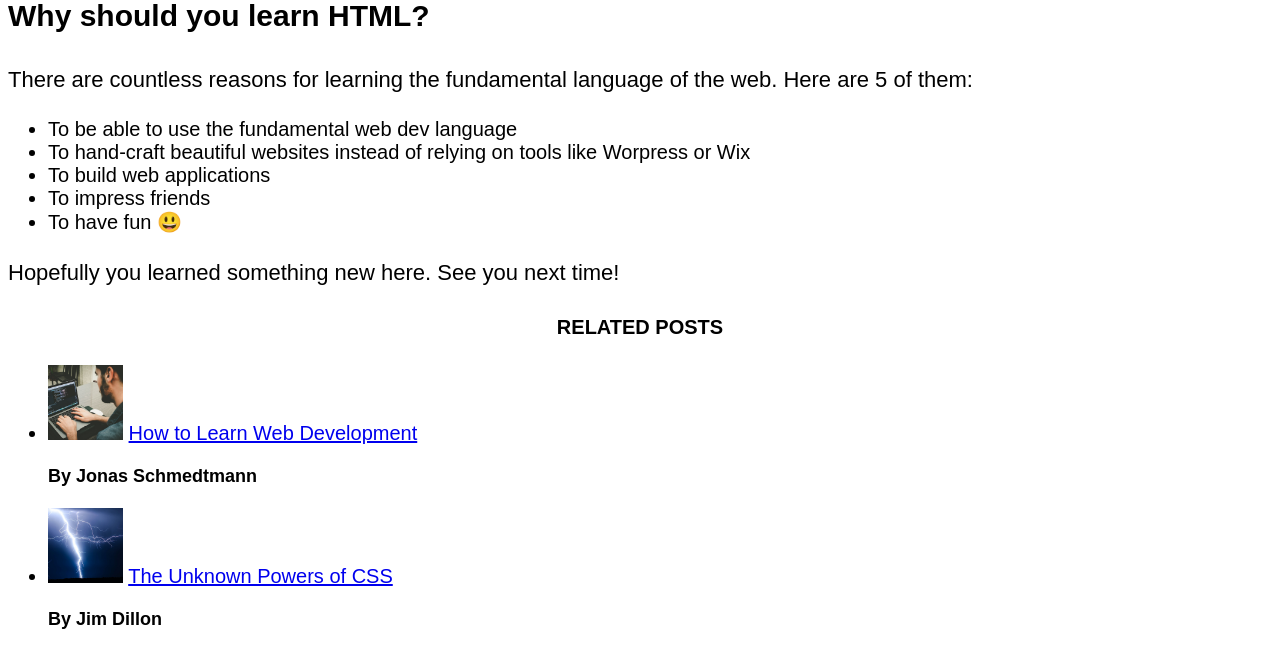
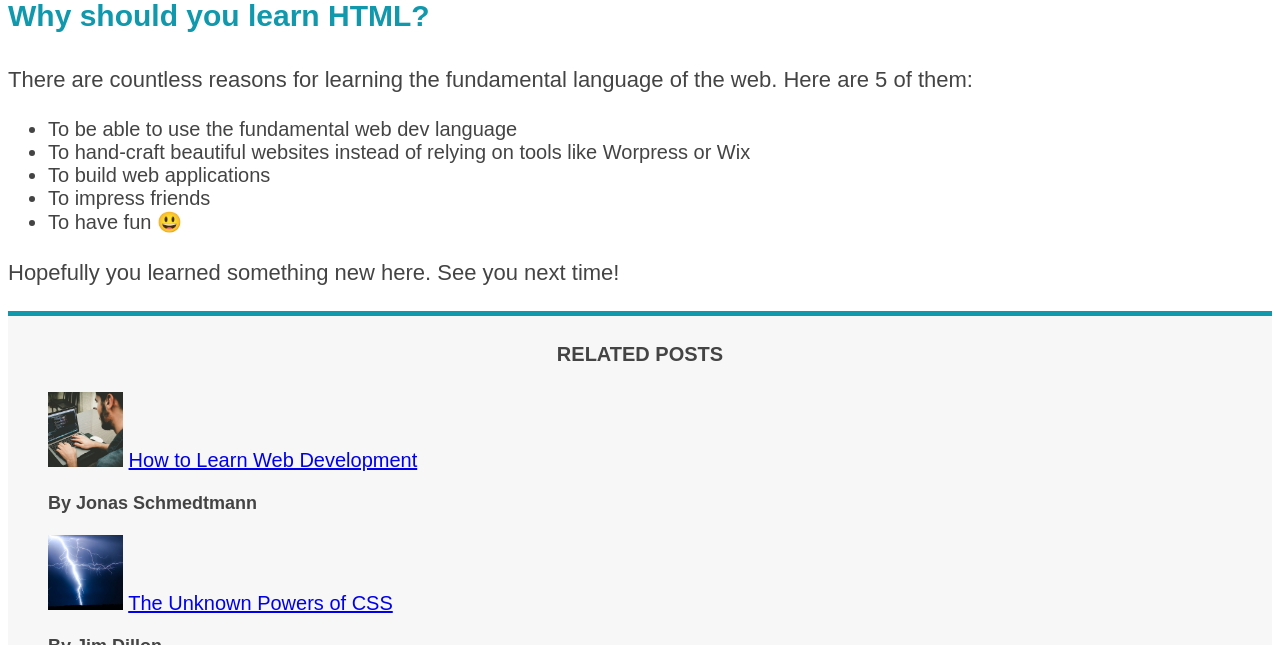
Before and after one commit to Grunt395/CM-Old, a plain HTML site: page index.html in a window 1280 px wide. Shown: the part 1170-1815 px from the top of the page. Drawn offline with Linux system fonts and the light colour scheme.

Commit message:
Added colors and border

```diff
--- a/index.html
+++ b/index.html
@@ -12,7 +12,7 @@
 
 <body>
 
-	<header>
+	<header class="main-header">
 		<h1>📘 The Code Magazine</h1>
 
 		<nav>
@@ -74,7 +74,7 @@
 
 	<aside>
 		<h4>Related Posts</h4>
-		<ul>
+		<ul class="related">
 			<li>
 				<img src="./images/related-1.jpg" alt="Person programming" width="75" height="75">
 				<a href="#">How to Learn Web Development</a>
--- a/style.css
+++ b/style.css
@@ -5,6 +5,13 @@ h4,
 p,
 li {
     font-family: sans-serif;
+    color: #444444;
+}
+
+h1,
+h2,
+h3 {
+    color: #1098ad;
 }
 
 h1 {
@@ -52,3 +59,21 @@ footer p {
     font-size: 18px;
     font-weight: bold;
 }
+
+.related {
+    list-style: none;
+}
+
+.main-header {
+    background-color: #f7f7f7;
+}
+
+aside {
+    background-color: #f7f7f7;
+    border-top: 5px solid #1098ad;
+    border-bottom: 5px solid #1098ad;
+}
+
+/* body {
+    background-color: blue;
+} */
```
